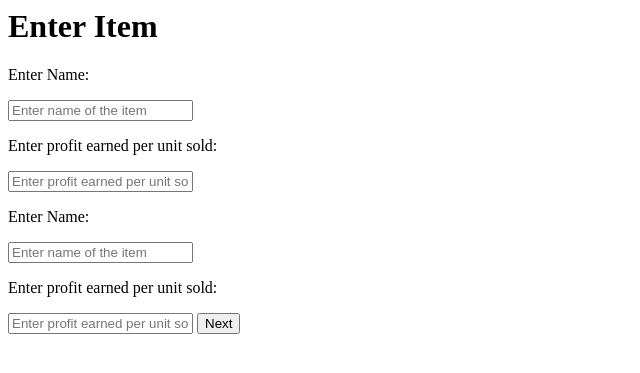
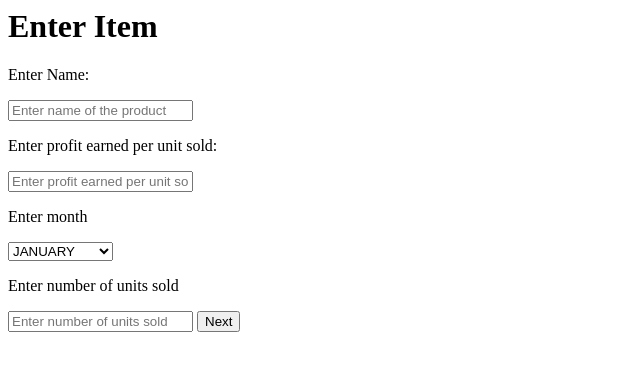
Before and after one commit to rishichawla/CodeCamp, a Flask app: page / in a window 1280 px wide. Shown: the top 373 px of the page, without its empty margins (0-640 px from the left). Run offline with Flask 2, Linux system fonts and the light colour scheme.

Commit message:
Integrated psql

```diff
--- a/application.py
+++ b/application.py
@@ -2,6 +2,7 @@ import os
 from flask import Flask, render_template, request, session
 from flask_session import Session
 
+import sqlalchemy
 from sqlalchemy import create_engine
 from sqlalchemy.orm import scoped_session, sessionmaker
 
@@ -11,17 +12,29 @@ app.config["Session_PERMANENT"] = False
 app.config["SESSION_TYPE"] = "filesystem"
 Session(app)
 
-engine = create_engine(os.getenv("DATABASE_URL"))
+engine = create_engine('postgresql://postgres:admin@localhost/salesanalysis')
 db = scoped_session(sessionmaker(bind = engine))
 
-@app.route('/', methods = ["GET", "POST"])
+@app.route('/')
 def index():
     return render_template("index.html")
 
-@app.route('/details', methods = ["GET", "POST"])
+@app.route('/feed', methods = ["POST"])
 def details():
-    months = ["JANUARY", "FEBRUARY", "MARCH", "APRIL", "MAY", "JUNE", "JULY", "AUGUST", "SEPTEMBER", "OCTOBER", "NOVEMBER", "DECEMBER"]
-    return render_template("Details.html", months = months)
+    product_name = request.form.get("product_name")
+    price = request.form.get("price")
+    db.execute("INSERT into product (product_name, price) VALUES (:product_name, :price)", {"product_name": product_name, "price": price})
+    db.commit()
+    print(f"Succesfully added {{product_name}} that costs {{price}}")
+    details = db.execute("SELECT id from product where product_name = :product_name",{"product_name": product_name}).fetchone();
+    details_id = int(details.id)
+    month = request.form.get("month")
+    quantity = request.form.get("quantity")
+    db.execute("INSERT into details (month, quantity, details_id) VALUES (:month, :quantity, :details_id)", {"month": month, "quantity": quantity, "details_id": details_id})
+    db.commit()
+    print(f"Succesfully updated {{month}} that costs {{quantity}}")
+    return render_template("index.html")
+
 if __name__ == '__main__':
     app.debug = True
-    app.run()
+    app.run(host='127.0.0.1', port=8080)
--- a/templates/index.html
+++ b/templates/index.html
@@ -5,15 +5,28 @@
 {% endblock %}
 
 {% block body %}
-  <form action = "{{ url_for ('details')}}", method = "post">
+  <form action = "{{ url_for('details') }}", method = "post">
     <p> Enter Name: </p>
-    <input type = "text" name = "item_name" placeholder = "Enter name of the item">
+    <input type = "text" name = "product_name" placeholder = "Enter name of the product">
     <p> Enter profit earned per unit sold: </p>
     <input type = "text" name = "price" placeholder = "Enter profit earned per unit sold">
-    <p> Enter Name: </p>
-    <input type = "text" name = "quantity" placeholder = "Enter name of the item">
-    <p> Enter profit earned per unit sold: </p>
-    <input type = "text" name = "month" placeholder = "Enter profit earned per unit sold">
+    <p> Enter month </p>
+    <select name = "month">
+      <option value = "JANUARY"> JANUARY </option>
+      <option value = "FEBRUARY"> FEBRUARY </option>
+      <option value = "MARCH"> MARCH </option>
+      <option value = "APRIL"> APRIL </option>
+      <option value = "MAY"> MAY </option>
+      <option value = "JUNE"> JUNE </option>
+      <option value = "JULY"> JULY </option>
+      <option value = "AUGUST"> AUGUST </option>
+      <option value = "SEPTEMBER"> SEPTEMBER </option>
+      <option value = "OCTOBER"> OCTOBER </option>
+      <option value = "NOVEMBER"> NOVEMBER </option>
+      <option value = "DECEMBER"> DECEMBER </option>
+    </select>
+    <p> Enter number of units sold </p>
+    <input type = "text" name = "quantity" placeholder = "Enter number of units sold">
     <button> Next </button>
-  </button>
+  </form>
 {% endblock %}
--- /dev/null
+++ b/templates/success.html
@@ -0,0 +1,4 @@
+<h1>
+  SUCCESS
+</h1>
+<a href = "{{ url_for('index') }}" abc </a>
```
Also changed, not shown: templates/Details.html (+6 -5 lines), 2 other files.
